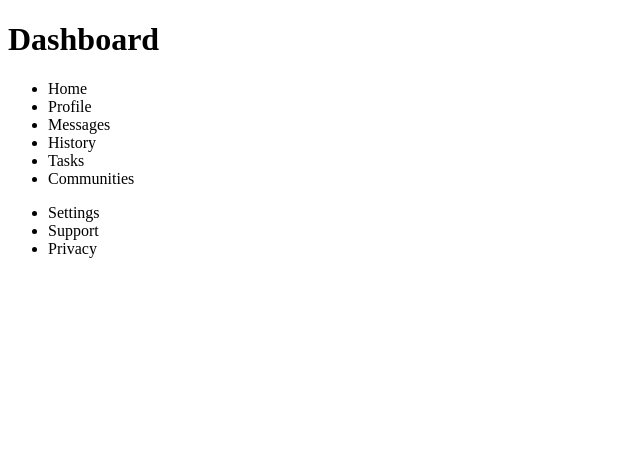
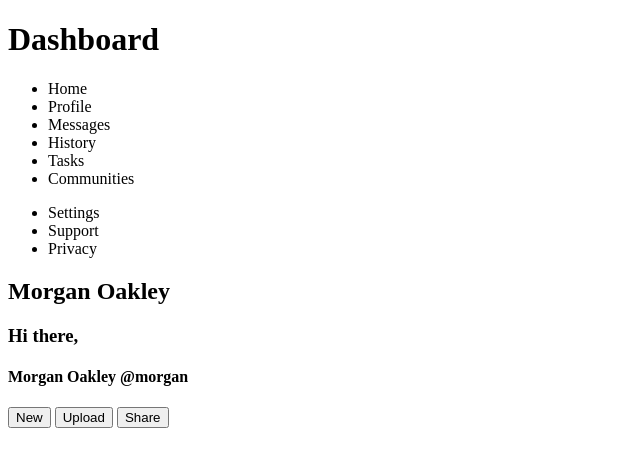
Before and after one commit to alecmgarza/admin-dashboard, a plain HTML site: page index.html in a window 1280 px wide. Shown: the whole page, without its empty margins (0-640 px from the left). Drawn offline with Linux system fonts and the light colour scheme.

Commit message:
Header content

```diff
--- a/index.html
+++ b/index.html
@@ -26,5 +26,15 @@
             </ul>
         </div>
     </div>
+    <div id="container">
+        <div id="header">
+            <h2>Morgan Oakley</h2>
+            <h3>Hi there,</h3>
+            <h4>Morgan Oakley @morgan</h4>
+            <button>New</button>
+            <button>Upload</button>
+            <button>Share</button>
+        </div>
+    </div>
 </body>
 </html>
```
